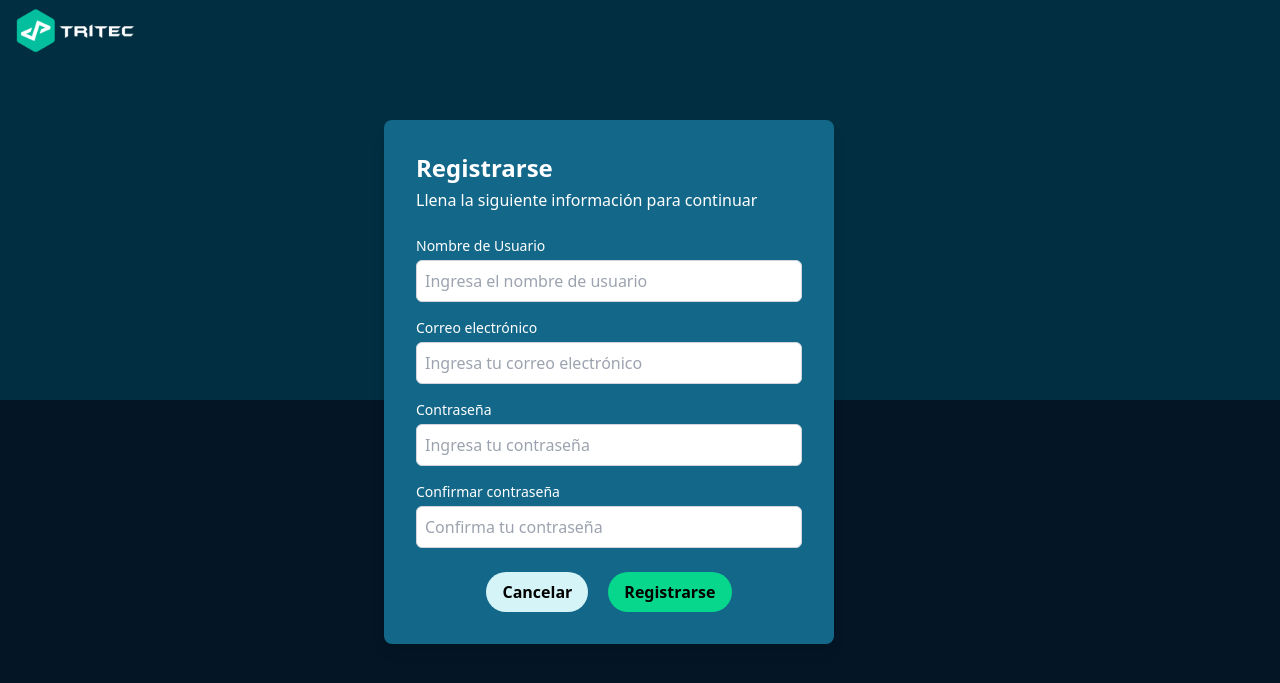
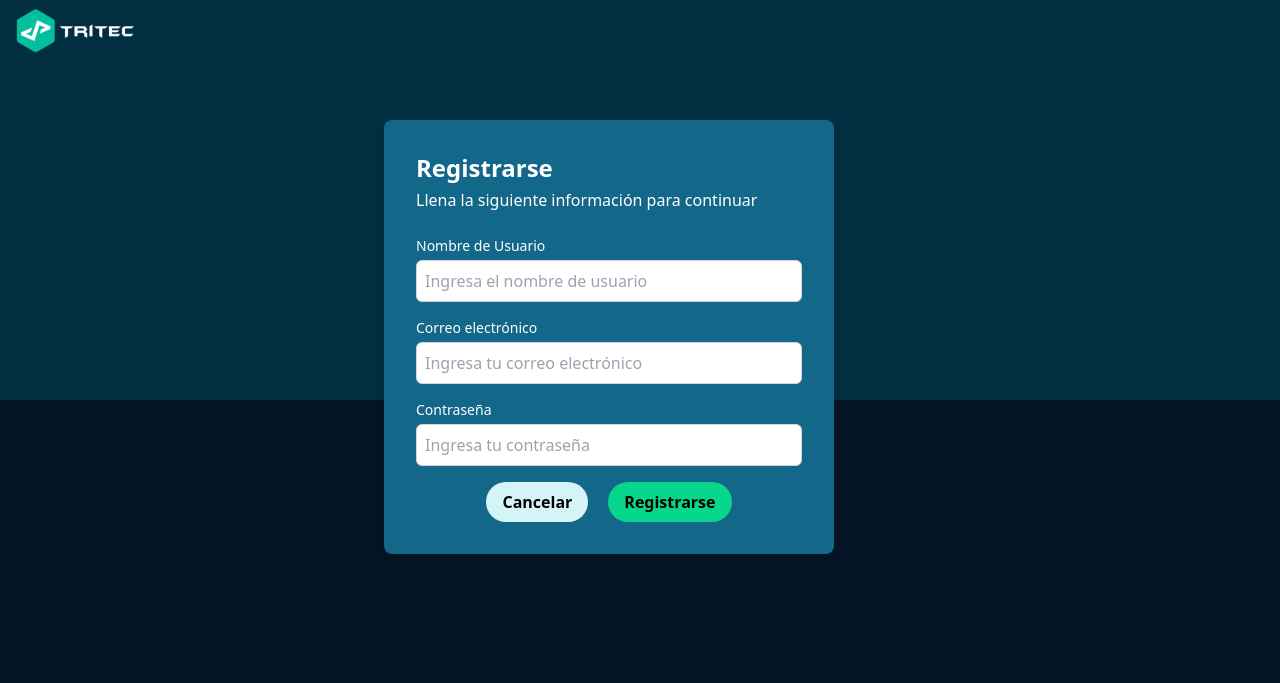
Before and after one commit to Rafiky724/Tritec, a Flask app: page /register in a window 1280 px wide. Shown: the top 683 px of the page. Run offline with Flask 3, Linux system fonts and the light colour scheme; some libraries are stand-ins or nearby versions; some web fonts are replaced.

Commit message:
Small fixes

```diff
--- a/app/models/models.py
+++ b/app/models/models.py
@@ -80,7 +80,8 @@ class Codes():
             'code': data['code'],
             'tests': data['test'],
             'idExercise': data['id'],
-            'problem': data['problem']
+            'problem': data['problem'],
+            'language': data['language']
         }
         if codesDB.insert_one(codeData):
             print("Success")
@@ -90,4 +91,5 @@ class Codes():
     def get_codes(self, index):
 
         codes = list(codesDB.find({'_userId': session['user']['_id'], 'idExercise': str(index-1)}))
+        print(codes)
         return codes
--- a/app/static/css/style.css
+++ b/app/static/css/style.css
@@ -66,8 +66,8 @@ nav ul li a {
 }
 
 .excercises-color2 {
-  background-color: #0BAD6F;
-  /*background-color: #0BAD6F;*/
+  background: rgb(4,22,38);
+  background: linear-gradient(90deg, rgba(4,22,38,1) 0%, rgba(5,43,48,1) 42%, rgba(6,72,62,1) 67%, rgba(11,173,111,1) 100%);
   border-radius: 15px;
   gap: 20px;
 }
--- a/app/templates/register.html
+++ b/app/templates/register.html
@@ -80,18 +80,6 @@
                 required
               />
             </div>
-            <div class="mb-4">
-              <label for="password" class="block text-sm font-medium text-white"
-                >Confirmar contraseña</label
-              >
-              <input
-                type="password"
-                id="Confirmpassword"
-                class="mt-1 p-2 border border-gray-300 rounded-md w-full mb-2 inputs-form"
-                placeholder="Confirma tu contraseña"
-                required
-              />
-            </div>
 
             <div class="flex justify-center gap-5">
               <a href="{{ url_for('bp.login') }}">
```
Also changed, not shown: app/templates/codesSubmits.html (+16 -7 lines).
